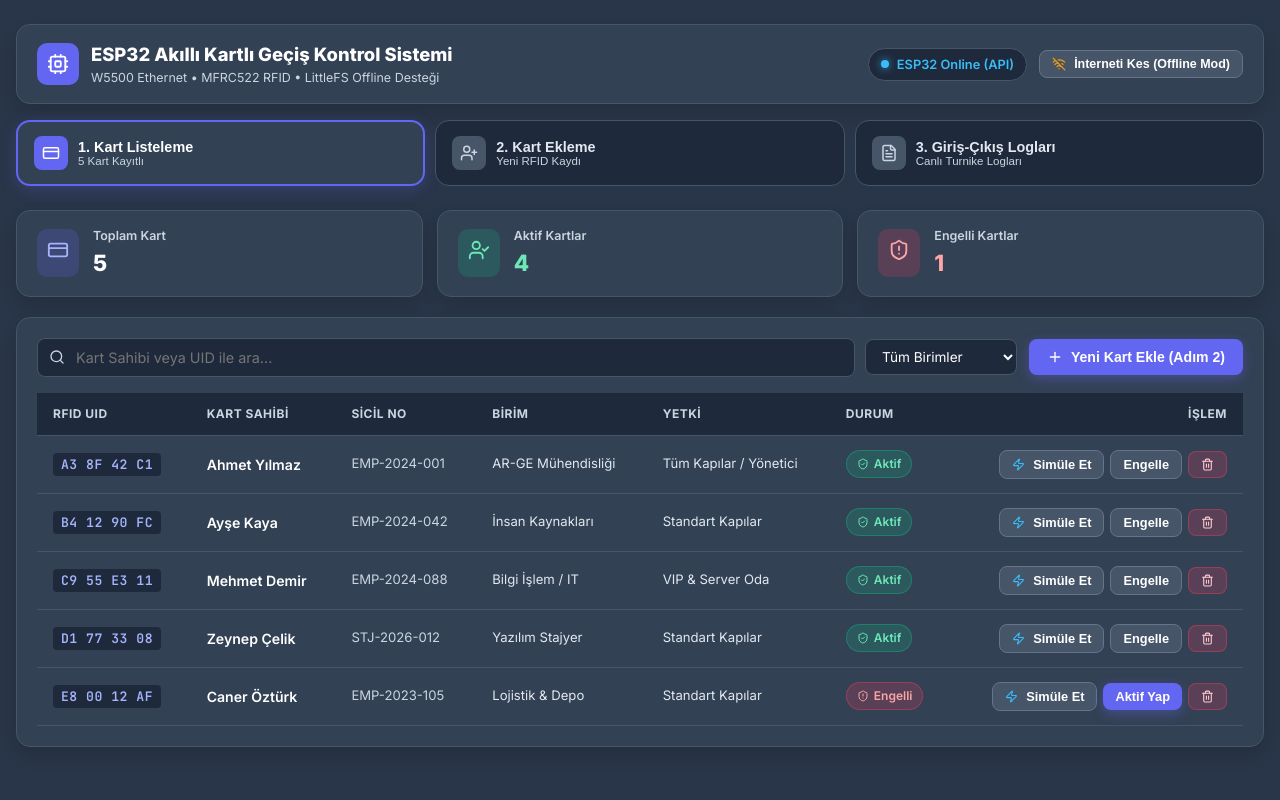
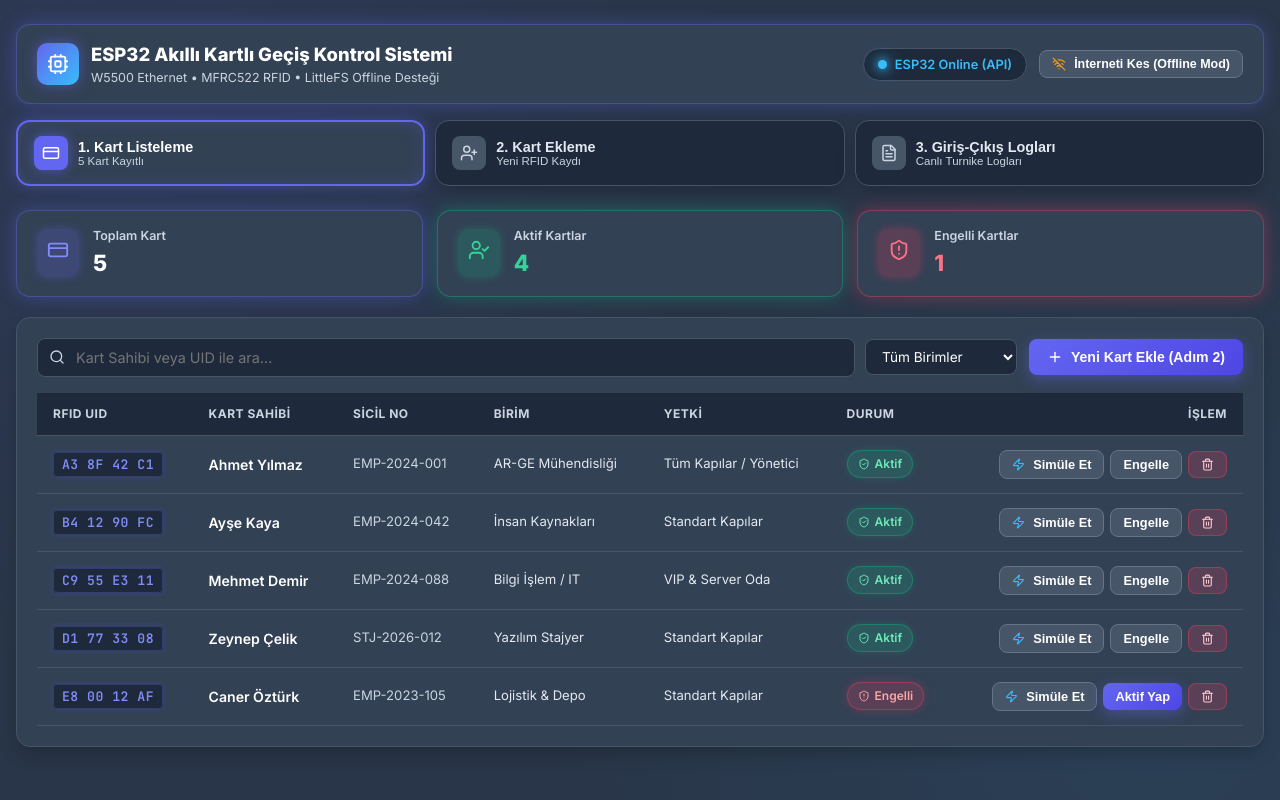
Before and after one commit to hilalkdlk/esp32-rfid-access-control, a React (Vite) app: page / in a window 1280 px wide. Built offline with nearby package versions, Linux system fonts and the light colour scheme.

Commit message:
Add neon glowing border lights to info cards, stepper, and preview

```diff
--- a/src/components/CardListScreen.jsx
+++ b/src/components/CardListScreen.jsx
@@ -34,10 +34,11 @@ export default function CardListScreen({ cards, setCards, onNavigateToAdd, onSim
 
   return (
     <div>
-      {/* Metric Summary Cards */}
+      {/* Glowing Info Metric Cards */}
       <div style={{ display: 'grid', gridTemplateColumns: 'repeat(auto-fit, minmax(200px, 1fr))', gap: '14px', marginBottom: '20px' }}>
-        <div className="glass-panel" style={{ padding: '16px 20px', display: 'flex', alignItems: 'center', gap: '14px' }}>
-          <div style={{ padding: '10px', background: 'rgba(99, 102, 241, 0.2)', color: '#a5b4fc', borderRadius: '10px' }}>
+        {/* Total Cards Glow Card */}
+        <div className="glass-panel glow-card-indigo" style={{ padding: '16px 20px', display: 'flex', alignItems: 'center', gap: '14px' }}>
+          <div style={{ padding: '10px', background: 'rgba(99, 102, 241, 0.2)', color: '#818cf8', borderRadius: '10px', boxShadow: '0 0 10px rgba(99, 102, 241, 0.3)' }}>
             <CreditCard size={22} />
           </div>
           <div>
@@ -46,23 +47,25 @@ export default function CardListScreen({ cards, setCards, onNavigateToAdd, onSim
           </div>
         </div>
 
-        <div className="glass-panel" style={{ padding: '16px 20px', display: 'flex', alignItems: 'center', gap: '14px' }}>
-          <div style={{ padding: '10px', background: 'rgba(16, 185, 129, 0.2)', color: '#6ee7b7', borderRadius: '10px' }}>
+        {/* Active Cards Glow Card */}
+        <div className="glass-panel glow-card-emerald" style={{ padding: '16px 20px', display: 'flex', alignItems: 'center', gap: '14px' }}>
+          <div style={{ padding: '10px', background: 'rgba(16, 185, 129, 0.2)', color: '#34d399', borderRadius: '10px', boxShadow: '0 0 10px rgba(16, 185, 129, 0.3)' }}>
             <UserCheck size={22} />
           </div>
           <div>
             <div style={{ fontSize: '0.78rem', color: '#cbd5e1', fontWeight: 600 }}>Aktif Kartlar</div>
-            <div style={{ fontSize: '1.4rem', fontWeight: 800, color: '#6ee7b7' }}>{activeCount}</div>
+            <div style={{ fontSize: '1.4rem', fontWeight: 800, color: '#34d399' }}>{activeCount}</div>
           </div>
         </div>
 
-        <div className="glass-panel" style={{ padding: '16px 20px', display: 'flex', alignItems: 'center', gap: '14px' }}>
-          <div style={{ padding: '10px', background: 'rgba(244, 63, 94, 0.2)', color: '#fca5a5', borderRadius: '10px' }}>
+        {/* Blocked Cards Glow Card */}
+        <div className="glass-panel glow-card-rose" style={{ padding: '16px 20px', display: 'flex', alignItems: 'center', gap: '14px' }}>
+          <div style={{ padding: '10px', background: 'rgba(244, 63, 94, 0.2)', color: '#fb7185', borderRadius: '10px', boxShadow: '0 0 10px rgba(244, 63, 94, 0.3)' }}>
             <ShieldAlert size={22} />
           </div>
           <div>
             <div style={{ fontSize: '0.78rem', color: '#cbd5e1', fontWeight: 600 }}>Engelli Kartlar</div>
-            <div style={{ fontSize: '1.4rem', fontWeight: 800, color: '#fca5a5' }}>{blockedCount}</div>
+            <div style={{ fontSize: '1.4rem', fontWeight: 800, color: '#fb7185' }}>{blockedCount}</div>
           </div>
         </div>
       </div>
@@ -122,7 +125,7 @@ export default function CardListScreen({ cards, setCards, onNavigateToAdd, onSim
                 filteredCards.map(card => (
                   <tr key={card.id}>
                     <td>
-                      <span className="form-input-mono" style={{ padding: '3px 8px', background: '#1e293b', color: '#a5b4fc', borderRadius: '4px', fontSize: '0.82rem', fontWeight: 600 }}>
+                      <span className="form-input-mono" style={{ padding: '3px 8px', background: '#1e293b', color: '#818cf8', borderRadius: '4px', fontSize: '0.82rem', fontWeight: 600, border: '1px solid rgba(99,102,241,0.3)', boxShadow: '0 0 6px rgba(99,102,241,0.2)' }}>
                         {card.uid}
                       </span>
                     </td>
--- a/src/components/HeaderNav.jsx
+++ b/src/components/HeaderNav.jsx
@@ -11,9 +11,9 @@ export default function HeaderNav({ activeTab, setActiveTab, esp32Status, toggle
   return (
     <header style={{ marginBottom: '24px' }}>
       {/* Header Top Bar */}
-      <div className="glass-panel" style={{ padding: '16px 20px', marginBottom: '16px', display: 'flex', alignItems: 'center', justifyContent: 'space-between', flexWrap: 'wrap', gap: '12px' }}>
+      <div className="glass-panel glow-card-indigo" style={{ padding: '16px 20px', marginBottom: '16px', display: 'flex', alignItems: 'center', justifyContent: 'space-between', flexWrap: 'wrap', gap: '12px' }}>
         <div style={{ display: 'flex', alignItems: 'center', gap: '12px' }}>
-          <div style={{ padding: '10px', background: '#6366f1', borderRadius: '10px', color: '#ffffff', display: 'flex' }}>
+          <div style={{ padding: '10px', background: 'linear-gradient(135deg, #6366f1 0%, #38bdf8 100%)', borderRadius: '10px', color: '#ffffff', display: 'flex', boxShadow: '0 0 14px rgba(99, 102, 241, 0.5)' }}>
             <Cpu size={22} />
           </div>
           <div>
@@ -28,7 +28,7 @@ export default function HeaderNav({ activeTab, setActiveTab, esp32Status, toggle
 
         {/* ESP32 Status Badge & Online Switch */}
         <div style={{ display: 'flex', alignItems: 'center', gap: '12px', flexWrap: 'wrap' }}>
-          <div style={{ display: 'flex', alignItems: 'center', gap: '8px', padding: '6px 12px', background: '#1e293b', border: '1px solid #475569', borderRadius: '20px', fontSize: '0.8rem', fontWeight: 600 }}>
+          <div style={{ display: 'flex', alignItems: 'center', gap: '8px', padding: '6px 14px', background: '#1e293b', border: '1px solid #475569', borderRadius: '20px', fontSize: '0.8rem', fontWeight: 600 }}>
             <span className={esp32Status.isOnline ? "pulse-dot pulse-online" : "pulse-dot pulse-offline"}></span>
             <span style={{ color: esp32Status.isOnline ? '#38bdf8' : '#f59e0b' }}>
               {esp32Status.isOnline ? 'ESP32 Online (API)' : 'ESP32 Offline (LittleFS)'}
@@ -49,7 +49,7 @@ export default function HeaderNav({ activeTab, setActiveTab, esp32Status, toggle
         </div>
       </div>
 
-      {/* Simplified 3-Step Navigation Bar */}
+      {/* 3-Step Navigation Bar with Neon Active Step Glow */}
       <div style={{ display: 'grid', gridTemplateColumns: 'repeat(3, 1fr)', gap: '10px' }}>
         {steps.map((step) => {
           const Icon = step.icon;
@@ -58,17 +58,15 @@ export default function HeaderNav({ activeTab, setActiveTab, esp32Status, toggle
             <button
               key={step.id}
               onClick={() => setActiveTab(step.id)}
-              className="glass-panel"
+              className={`glass-panel ${isActive ? 'neon-active-step' : ''}`}
               style={{
                 padding: '14px 16px',
                 display: 'flex',
                 alignItems: 'center',
                 justifyContent: 'space-between',
-                border: isActive ? '2px solid #6366f1' : '1px solid #475569',
                 background: isActive ? '#334155' : '#1e293b',
-                boxShadow: isActive ? '0 4px 16px rgba(99, 102, 241, 0.25)' : 'none',
                 cursor: 'pointer',
-                transition: 'all 0.2s ease'
+                transition: 'all 0.25s ease'
               }}
             >
               <div style={{ display: 'flex', alignItems: 'center', gap: '10px' }}>
@@ -77,7 +75,8 @@ export default function HeaderNav({ activeTab, setActiveTab, esp32Status, toggle
                   borderRadius: '8px',
                   background: isActive ? '#6366f1' : '#475569',
                   color: isActive ? '#ffffff' : '#cbd5e1',
-                  display: 'flex'
+                  display: 'flex',
+                  boxShadow: isActive ? '0 0 12px rgba(99, 102, 241, 0.6)' : 'none'
                 }}>
                   <Icon size={18} />
                 </div>
--- a/src/index.css
+++ b/src/index.css
@@ -1,29 +1,35 @@
-/* Slightly Lighter Medium Slate Theme - ESP32 Access Control Admin */
+/* Medium Slate Luxury Theme with Neon Glow Effects - ESP32 Access Control Admin */
 :root {
   --font-family: 'Inter', -apple-system, BlinkMacSystemFont, 'Segoe UI', Roboto, sans-serif;
   --font-mono: 'JetBrains Mono', monospace;
 
-  /* Slightly Lighter Medium Slate Palette */
-  --bg-primary: #293548;       /* Bir tık daha açık Slate Arka Plan */
-  --bg-secondary: #334155;     /* Slate 700 - Kart Zeminleri */
-  --bg-card: #334155;          /* Kart ve Panel Rengi */
-  --bg-card-hover: #475569;    /* Slate 600 - Üzerine Gelince */
+  /* Medium Slate Palette */
+  --bg-primary: #293548;       /* Slate Background */
+  --bg-secondary: #334155;     /* Slate 700 - Card Base */
+  --bg-card: #334155;          /* Card Background */
+  --bg-card-hover: #3d4d65;    /* Hover State */
   --bg-glass: rgba(51, 65, 85, 0.9);
-  --border-glass: #475569;     /* Çerçeve Rengi */
+  --border-glass: #475569;     /* Border */
   --border-active: #818cf8;
 
-  --accent-primary: #6366f1;   /* Canlı Indigo */
+  --accent-primary: #6366f1;   /* Indigo Glow */
   --accent-primary-hover: #4f46e5;
-  --accent-secondary: #38bdf8; /* Canlı Cyan */
-  --accent-success: #10b981;   /* Emerald Yeşil */
-  --accent-danger: #f43f5e;    /* Rose Kırmızı */
-  --accent-warning: #f59e0b;   /* Amber Turuncu */
+  --accent-secondary: #38bdf8; /* Cyan Glow */
+  --accent-success: #10b981;   /* Emerald Glow */
+  --accent-danger: #f43f5e;    /* Rose Red Glow */
+  --accent-warning: #f59e0b;   /* Amber Glow */
 
   --text-main: #ffffff;
   --text-muted: #cbd5e1;
   --text-light: #f1f5f9;
 
-  --shadow-card: 0 8px 20px -4px rgba(0, 0, 0, 0.18);
+  /* Glow Shadows */
+  --shadow-card: 0 8px 20px -4px rgba(0, 0, 0, 0.25);
+  --glow-indigo: 0 0 18px rgba(99, 102, 241, 0.35);
+  --glow-cyan: 0 0 18px rgba(56, 189, 248, 0.35);
+  --glow-emerald: 0 0 18px rgba(16, 185, 129, 0.35);
+  --glow-rose: 0 0 18px rgba(244, 63, 94, 0.35);
+
   --radius-lg: 14px;
   --radius-md: 10px;
   --radius-sm: 8px;
@@ -42,19 +48,81 @@ body {
   min-height: 100vh;
   overflow-x: hidden;
   line-height: 1.5;
+  background-image:
+    radial-gradient(circle at 10% 10%, rgba(99, 102, 241, 0.08) 0%, transparent 45%),
+    radial-gradient(circle at 90% 90%, rgba(56, 189, 248, 0.08) 0%, transparent 45%);
+  background-attachment: fixed;
 }
 
-/* Panel */
+/* Glass Panel with Glow Border Effect */
 .glass-panel {
   background: var(--bg-card);
   border: 1px solid var(--border-glass);
   border-radius: var(--radius-lg);
   box-shadow: var(--shadow-card);
-  transition: all 0.2s ease;
+  transition: all 0.3s cubic-bezier(0.4, 0, 0.2, 1);
+  position: relative;
 }
 
 .glass-panel:hover {
-  border-color: #64748b;
+  border-color: #6366f1;
+  box-shadow: 0 10px 25px -5px rgba(0, 0, 0, 0.3), 0 0 15px rgba(99, 102, 241, 0.25);
+}
+
+/* Specific Glow Cards */
+.glow-card-indigo {
+  border: 1px solid rgba(99, 102, 241, 0.4) !important;
+  box-shadow: var(--glow-indigo) !important;
+}
+
+.glow-card-indigo:hover {
+  box-shadow: 0 0 25px rgba(99, 102, 241, 0.5) !important;
+  border-color: #818cf8 !important;
+}
+
+.glow-card-emerald {
+  border: 1px solid rgba(16, 185, 129, 0.4) !important;
+  box-shadow: var(--glow-emerald) !important;
+}
+
+.glow-card-emerald:hover {
+  box-shadow: 0 0 25px rgba(16, 185, 129, 0.5) !important;
+  border-color: #34d399 !important;
+}
+
+.glow-card-rose {
+  border: 1px solid rgba(244, 63, 94, 0.4) !important;
+  box-shadow: var(--glow-rose) !important;
+}
+
+.glow-card-rose:hover {
+  box-shadow: 0 0 25px rgba(244, 63, 94, 0.5) !important;
+  border-color: #fb7185 !important;
+}
+
+.glow-card-cyan {
+  border: 1px solid rgba(56, 189, 248, 0.4) !important;
+  box-shadow: var(--glow-cyan) !important;
+}
+
+.glow-card-cyan:hover {
+  box-shadow: 0 0 25px rgba(56, 189, 248, 0.5) !important;
+  border-color: #38bdf8 !important;
+}
+
+/* Pulsing Neon Animation */
+@keyframes neonPulse {
+  0%, 100% {
+    box-shadow: 0 0 12px rgba(99, 102, 241, 0.3), inset 0 0 12px rgba(99, 102, 241, 0.15);
+  }
+  50% {
+    box-shadow: 0 0 24px rgba(99, 102, 241, 0.6), inset 0 0 20px rgba(99, 102, 241, 0.3);
+  }
+}
+
+.neon-active-step {
+  border: 2px solid #6366f1 !important;
+  animation: neonPulse 2.5s infinite ease-in-out;
 }
 
 /* Buttons */
@@ -69,18 +137,18 @@ body {
   border-radius: var(--radius-sm);
   border: none;
   cursor: pointer;
-  transition: all 0.2s ease;
+  transition: all 0.25s ease;
   text-decoration: none;
 }
 
 .btn-primary {
-  background: var(--accent-primary);
+  background: linear-gradient(135deg, #6366f1 0%, #4f46e5 100%);
   color: #ffffff;
-  box-shadow: 0 4px 12px rgba(99, 102, 241, 0.35);
+  box-shadow: 0 4px 14px rgba(99, 102, 241, 0.4);
 }
 
 .btn-primary:hover {
-  background: var(--accent-primary-hover);
+  box-shadow: 0 6px 20px rgba(99, 102, 241, 0.6);
   transform: translateY(-1px);
 }
 
@@ -92,16 +160,17 @@ body {
 
 .btn-secondary:hover {
   background: #64748b;
+  box-shadow: 0 0 12px rgba(255, 255, 255, 0.15);
 }
 
 .btn-success {
-  background: var(--accent-success);
+  background: linear-gradient(135deg, #10b981 0%, #059669 100%);
   color: white;
-  box-shadow: 0 4px 12px rgba(16, 185, 129, 0.35);
+  box-shadow: 0 4px 14px rgba(16, 185, 129, 0.4);
 }
 
 .btn-success:hover {
-  background: #059669;
+  box-shadow: 0 6px 20px rgba(16, 185, 129, 0.6);
 }
 
 .btn-danger {
@@ -112,6 +181,7 @@ body {
 
 .btn-danger:hover {
   background: rgba(244, 63, 94, 0.35);
+  box-shadow: 0 0 14px rgba(244, 63, 94, 0.4);
 }
 
 .btn-sm {
@@ -119,7 +189,7 @@ body {
   font-size: 0.8rem;
 }
 
-/* Badges */
+/* Glowing Badges */
 .badge {
   display: inline-flex;
   align-items: center;
@@ -134,6 +204,7 @@ body {
   background: rgba(16, 185, 129, 0.2);
   color: #6ee7b7;
   border: 1px solid rgba(16, 185, 129, 0.4);
+  box-shadow: 0 0 10px rgba(16, 185, 129, 0.2);
 }
 
 .badge-passive {
@@ -146,12 +217,14 @@ body {
   background: rgba(244, 63, 94, 0.2);
   color: #fca5a5;
   border: 1px solid rgba(244, 63, 94, 0.4);
+  box-shadow: 0 0 10px rgba(244, 63, 94, 0.25);
 }
 
 .badge-online {
   background: rgba(56, 189, 248, 0.2);
   color: #7dd3fc;
   border: 1px solid rgba(56, 189, 248, 0.4);
+  box-shadow: 0 0 10px rgba(56, 189, 248, 0.25);
 }
 
 .badge-offline {
@@ -160,7 +233,7 @@ body {
   border: 1px solid rgba(245, 158, 11, 0.4);
 }
 
-/* Inputs & Form Controls */
+/* Form Controls */
 .form-group {
   margin-bottom: 16px;
 }
@@ -187,8 +260,8 @@ body {
 }
 
 .form-input:focus, .form-select:focus {
-  border-color: var(--accent-primary);
-  box-shadow: 0 0 0 3px rgba(99, 102, 241, 0.25);
+  border-color: #818cf8;
+  box-shadow: 0 0 12px rgba(99, 102, 241, 0.35);
   background: #1e293b;
 }
 
@@ -197,7 +270,7 @@ body {
   letter-spacing: 0.5px;
 }
 
-/* Table Styling */
+/* Custom Table */
 .custom-table {
   width: 100%;
   border-collapse: collapse;
@@ -224,10 +297,10 @@ body {
 }
 
 .custom-table tr:hover td {
-  background: #1e293b;
+  background: #293548;
 }
 
-/* Visual NFC Card Preview Component */
+/* Glowing Holographic NFC Card Preview */
 .nfc-card-container {
   perspective: 1000px;
 }
@@ -239,19 +312,20 @@ body {
   height: 215px;
   border-radius: 16px;
   padding: 22px;
-  background: linear-gradient(135deg, #1e1b4b 0%, #312e81 60%, #4338ca 100%);
-  border: 1px solid rgba(255, 255, 255, 0.25);
-  box-shadow: 0 15px 30px -10px rgba(0, 0, 0, 0.5);
+  background: linear-gradient(135deg, #1e1b4b 0%, #312e81 50%, #4338ca 100%);
+  border: 1px solid rgba(255, 255, 255, 0.3);
+  box-shadow: 0 15px 35px -10px rgba(0, 0, 0, 0.6), 0 0 25px rgba(99, 102, 241, 0.4);
   display: flex;
   flex-direction: column;
   justify-content: space-between;
   overflow: hidden;
   color: #ffffff;
-  transition: transform 0.3s ease;
+  transition: transform 0.3s ease, box-shadow 0.3s ease;
 }
 
 .nfc-card-preview:hover {
-  transform: translateY(-4px);
+  transform: translateY(-4px) scale(1.01);
+  box-shadow: 0 20px 40px -10px rgba(0, 0, 0, 0.7), 0 0 35px rgba(99, 102, 241, 0.6);
 }
 
 .nfc-chip {
@@ -259,22 +333,23 @@ body {
   height: 30px;
   background: linear-gradient(135deg, #fef08a 0%, #ca8a04 100%);
   border-radius: 5px;
-  box-shadow: inset 0 0 4px rgba(0, 0, 0, 0.3);
+  box-shadow: inset 0 0 4px rgba(0, 0, 0, 0.3), 0 0 10px rgba(254, 240, 138, 0.4);
 }
 
+/* Pulse Dot Lights */
 .pulse-dot {
-  width: 8px;
-  height: 8px;
+  width: 9px;
+  height: 9px;
   border-radius: 50%;
   display: inline-block;
 }
 
 .pulse-online {
   background-color: #38bdf8;
-  box-shadow: 0 0 8px rgba(56, 189, 248, 0.8);
+  box-shadow: 0 0 10px #38bdf8, 0 0 18px #38bdf8;
 }
 
 .pulse-offline {
   background-color: #f59e0b;
-  box-shadow: 0 0 8px rgba(245, 158, 11, 0.8);
+  box-shadow: 0 0 10px #f59e0b, 0 0 18px #f59e0b;
 }
```
